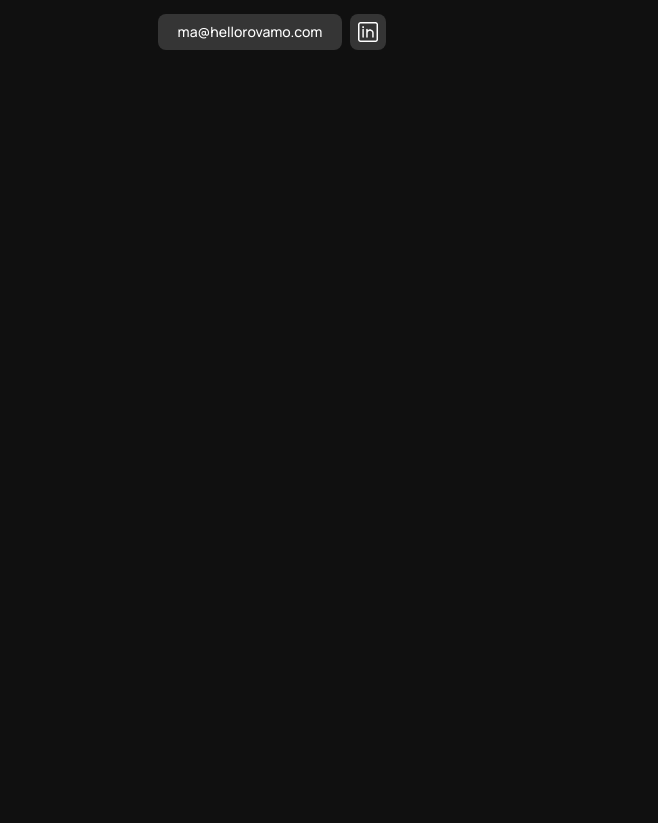
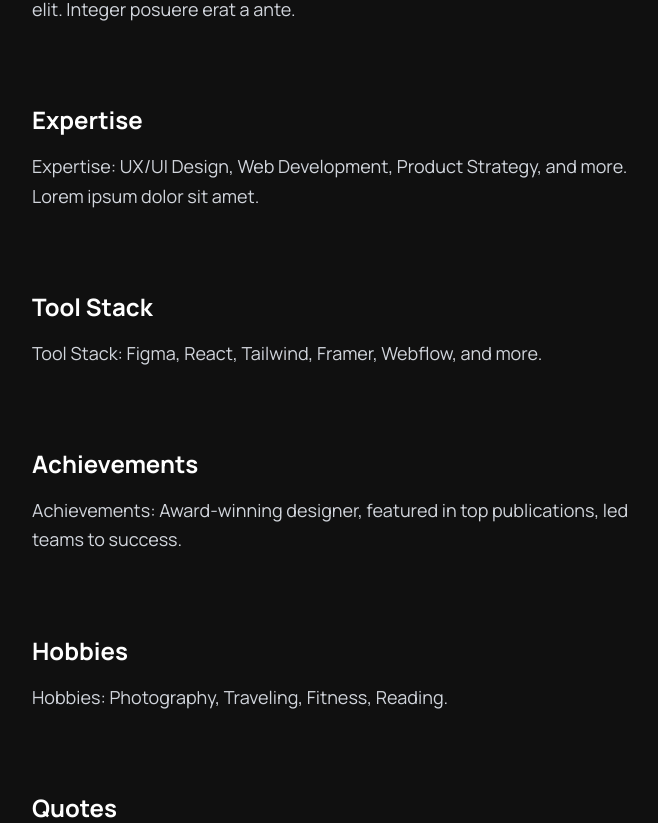
Before and after one commit to ma-rovamo/portfolio, a React (Vite) app: page /about in a window 1280 px wide. Shown: the part 1037-1860 px from the top of the page, without its empty margins (368-1026 px from the left). Before the commit the page ends 1127 px from the top, so only its background shows below. Built offline with nearby package versions, Linux system fonts and the light colour scheme.

Commit message:
About Page

```diff
--- a/src/pages/about/About.jsx
+++ b/src/pages/about/About.jsx
@@ -1,102 +1,220 @@
 import { FaLinkedin, FaDribbble, FaTimes } from 'react-icons/fa';
 import Layout from '../../layout/Layout';
+import { motion } from 'framer-motion';
+
+const fadeUp = {
+    hidden: { opacity: 0, y: 40 },
+    visible: (i = 1) => ({
+        opacity: 1,
+        y: 0,
+        transition: {
+            delay: i * 0.15,
+            duration: 0.6,
+            ease: 'easeOut',
+        },
+    }),
+};
+
+import React, { useRef, useEffect, useState } from 'react';
+
+const aboutSections = [
+  { id: 'about', label: "I’m Robert" },
+  { id: 'expertise', label: 'Expertise' },
+  { id: 'tools', label: 'Tool Stack' },
+  { id: 'achievements', label: 'Achievements' },
+  { id: 'hobbies', label: 'Hobbies' },
+  { id: 'quotes', label: 'Quotes' },
+];
+
+const dummyContent = {
+  about: 'This is the about section. Lorem ipsum dolor sit amet, consectetur adipiscing elit. Integer posuere erat a ante.',
+  expertise: 'Expertise: UX/UI Design, Web Development, Product Strategy, and more. Lorem ipsum dolor sit amet.',
+  tools: 'Tool Stack: Figma, React, Tailwind, Framer, Webflow, and more.',
+  achievements: 'Achievements: Award-winning designer, featured in top publications, led teams to success.',
+  hobbies: 'Hobbies: Photography, Traveling, Fitness, Reading.',
+  quotes: '“Design is not just what it looks like and feels like. Design is how it works.” – Steve Jobs',
+};
 
 const ProfileSection = () => {
+  const [activeSection, setActiveSection] = useState('about');
+  const sectionRefs = useRef({});
+
+  useEffect(() => {
+    const handleScroll = () => {
+      const scrollY = window.scrollY;
+      let current = 'about';
+      for (const sec of aboutSections) {
+        const el = document.getElementById(sec.id);
+        if (el) {
+          const offsetTop = el.offsetTop - 140; // adjust for header
+          if (scrollY >= offsetTop) {
+            current = sec.id;
+          }
+        }
+      }
+      setActiveSection(current);
+    };
+    window.addEventListener('scroll', handleScroll);
+    return () => window.removeEventListener('scroll', handleScroll);
+  }, []);
+
   return (
     <Layout>
-            <div className="min-h-screen max-w-4xl mx-auto bg-transparent text-white px-6 py-12 md:px-12 lg:flex lg:gap-0">
+            <motion.div
+                initial="hidden"
+                animate="visible"
+                variants={{
+                    visible: { transition: { staggerChildren: 0.1 } },
+                }}
+                className="min-h-screen max-w-4xl mx-auto bg-transparent text-white px-6 py-12 md:px-12 lg:flex lg:gap-0"
+            >
                 {/* Sidebar Navigation */}
-                <div className="mb-8 lg:w-1/4">
-                    <nav className="flex flex-col space-y-4 text-gray-300 text-sm font-medium">
-                        <span className="text-white  cursor-pointer  font-semibold">I’m Robert</span>
-                        <span className="cursor-pointer hover:text-white">Expertise</span>
-                        <span className="cursor-pointer hover:text-white">Tool Stack</span>
-                        <span className="cursor-pointer hover:text-white">Achievements</span>
-                        <span className="cursor-pointer hover:text-white">Hobbies</span>
-                        <span className="cursor-pointer hover:text-white">Quotes</span>
+                <motion.div variants={fadeUp} className="mb-8 lg:w-1/4">
+                    <nav className="md:flex hidden flex-col space-y-4 text-gray-300 text-sm font-medium">
+  {[
+    { id: 'about', label: "I’m Robert" },
+    { id: 'expertise', label: 'Expertise' },
+    { id: 'tools', label: 'Tool Stack' },
+    { id: 'achievements', label: 'Achievements' },
+    { id: 'hobbies', label: 'Hobbies' },
+    { id: 'quotes', label: 'Quotes' },
+  ].map((item, idx) => (
+    <span
+      key={item.id}
+      onClick={() => document.getElementById(item.id)?.scrollIntoView({ behavior: 'smooth', block: 'start' })}
+      className={`cursor-pointer hover:text-white transition-colors duration-200 ${activeSection === item.id ? 'text-white font-semibold' : ''}`}
+      style={{ transitionDelay: `${idx * 50}ms` }}
+    >
+      {item.label}
+    </span>
+  ))}
 </nav>
-                </div>
+                </motion.div>
 
                 {/* Main Content */}
                 <div className="lg:w-full">
                     {/* Images Grid */}
-                    <div className="flex w-full h-[350px] gap-4 mb-8">
-                        {/* Left: Large image (50%) */}
-                        <div className="w-1/2 h-full">
+                    <motion.div
+                        variants={fadeUp}
+                        className="flex flex-col md:flex-row md:p-0 p-2 w-full md:h-[350px] gap-4 mb-8"
+                    >
+                        <motion.div
+                            whileHover={{ scale: 1.02 }}
+                            className="w-full md:w-1/2 aspect-square md:aspect-auto h-auto md:h-full"
+                        >
                             <img
                                 src="https://d33wubrfki0l68.cloudfront.net/d60809b00245b908cb6bd13f738448884ce8ab8a/da314/img/byt8.jpg"
                                 alt="Portrait"
                                 className="rounded-xl object-cover w-full h-full"
                                 style={{ objectPosition: 'center' }}
                             />
-                        </div>
+                        </motion.div>
 
-                        {/* Middle: Two stacked images (25%) */}
-                        <div className="w-1/4 h-full flex flex-col gap-4">
+                        <div className="w-full md:w-1/4 flex flex-col gap-4">
+                            <motion.div whileHover={{ scale: 1.02 }} className="aspect-square md:aspect-auto h-auto md:h-1/2">
                                 <img
                                     src="https://framerusercontent.com/images/PrXt5YnhivwZnFBmO4CXpCjhE.jpg"
                                     alt="Fitness"
-                                className="rounded-xl object-cover w-full h-1/2"
+                                    className="rounded-xl object-cover w-full h-full"
+                                    style={{ minHeight: '0' }}
                                 />
+                            </motion.div>
+                            <motion.div whileHover={{ scale: 1.02 }} className="aspect-square md:aspect-auto h-auto md:h-1/2">
                                 <img
                                     src="https://framerusercontent.com/images/LRTfW33dDQ4cq3ud2AIafMsp8.jpg"
                                     alt="Workspace"
-                                className="rounded-xl object-cover w-full h-1/2"
+                                    className="rounded-xl object-cover w-full h-full"
+                                    style={{ minHeight: '0' }}
                                 />
+                            </motion.div>
                         </div>
 
-                        {/* Right: Large image (25%) */}
-                        <div className="w-1/4 h-full">
+                        <motion.div whileHover={{ scale: 1.02 }} className="w-full md:w-1/4 aspect-square md:aspect-auto h-auto md:h-full">
                             <img
                                 src="https://framerusercontent.com/images/6Kw3mxswD13ZkXKHzWvEr6T6tRk.jpg"
                                 alt="Beach"
                                 className="rounded-xl object-cover w-full h-full"
                             />
-                        </div>
-                    </div>
+                        </motion.div>
+                    </motion.div>
 
                     {/* Intro Text */}
-                    <h1 className="text-2xl md:text-3xl font-semibold mb-4">
+                    <motion.h1
+                        variants={fadeUp}
+                        className="text-2xl md:text-3xl font-semibold mb-4"
+                    >
                         I’m Murtaza, a Senior Product & Web Designer.
-                    </h1>
-                    <p className="text-white text-lg mb-6 max-w-3xl leading-relaxed">
+                    </motion.h1>
+                    <motion.p
+                        variants={fadeUp}
+                        className="text-white text-lg mb-6 max-w-3xl leading-relaxed"
+                    >
                         With 13+ years of experience in UX/UI, no-code, and Web3, I help businesses build intuitive,
                         scalable digital experiences that drive growth. By blending strategy, design, and technology,
                         I craft functional, engaging solutions that make an impact.
-                    </p>
+                    </motion.p>
 
                     {/* Buttons */}
-                    <div className="flex flex-wrap items-center gap-4">
-                        <a
+                    <motion.div
+                        variants={fadeUp}
+                        className="flex flex-wrap items-center gap-4"
+                    >
+                        <motion.a
+                            whileHover={{ scale: 1.05 }}
                             href="mailto:ma@hellorovamo.com"
                             className="bg-[#343434] hover:bg-[#444] text-white px-4 py-2 rounded-xl text-md font-medium transition-colors duration-200"
                         >
                             ma@hellorovamo.com
-                        </a>
-                        <a
+                        </motion.a>
+                        <motion.a
+                            whileHover={{ scale: 1.05 }}
                             href="/resume.pdf"
                             target="_blank"
                             rel="noopener noreferrer"
                             className="bg-[#343434] hover:bg-[#444] text-white px-4 py-2 rounded-xl text-md font-medium transition-colors duration-200 flex items-center gap-2"
                         >
                             Resume <span className="text-base">↗</span>
-                        </a>
-                        <a
+                        </motion.a>
+                        <motion.a
+                            whileHover={{ scale: 1.1 }}
                             href="https://www.linkedin.com/in/murt4z4/"
                             target="_blank"
                             rel="noopener noreferrer"
-                            className="w-6 h-6 flex items-center justify-center  rounded-xl bg-[#343434] hover:bg-[#444] transition-colors duration-200"
+                            className="w-6 h-6 flex items-center justify-center rounded-xl bg-[#343434] hover:bg-[#444] transition-colors duration-200"
                             style={{ minWidth: 40, minHeight: 40 }}
                         >
                             <span className="sr-only">LinkedIn</span>
                             <img src="/icon.png" alt="LinkedIn" className="w-5 h-5 object-contain" />
-                        </a>
-                    </div>
-                    <p className="text-white text-lg my-6 max-w-3xl leading-relaxed">
-                        Great design is more than aesthetics. It is about creating seamless user experiences that engage, convert, and scale. My approach combines strategy, usability, and execution to create solutions that make a real impact.
+                        </motion.a>
+                    </motion.div>
+
+                    <motion.p
+                        variants={fadeUp}
+                        className="text-white text-lg my-6 max-w-3xl leading-relaxed"
+                    >
+                        Great design is more than aesthetics. It is about creating seamless user experiences that
+                        engage, convert, and scale. My approach combines strategy, usability, and execution to create
+                        solutions that make a real impact.
+                    </motion.p>
+
+                    {/* About Sections */}
+                    <div className="space-y-20 pt-8">
+                      {aboutSections.map((sec, idx) => (
+                        <section
+                          key={sec.id}
+                          id={sec.id}
+                          ref={el => (sectionRefs.current[sec.id] = el)}
+                          className="scroll-mt-32"
+                        >
+                          <h2 className="text-2xl font-bold text-white mb-4">{sec.label}</h2>
+                          <p className="text-gray-300 text-base md:text-lg leading-relaxed">
+                            {dummyContent[sec.id] || 'Lorem ipsum dolor sit amet, consectetur adipiscing elit.'}
                           </p>
+                        </section>
+                      ))}
                     </div>
                 </div>
+            </motion.div>
         </Layout>
     );
 };
```
Lines whose indentation alone changed are shown as unchanged.
